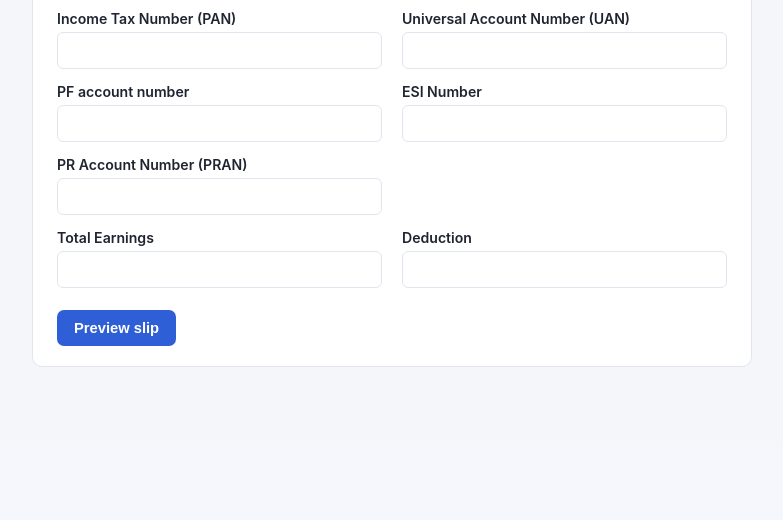
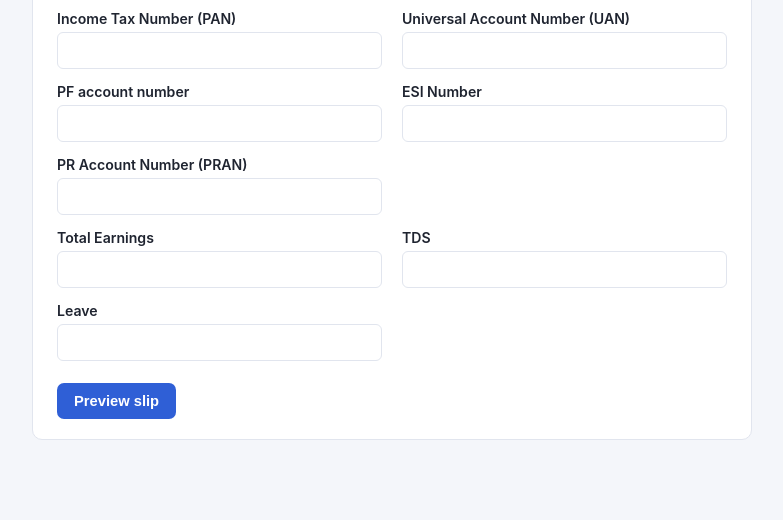
Before and after one commit to nehadhoble/salary-slip-portal, a Flask app: page /slip in a window 1280 px wide. Shown: the part 663-1183 px from the top of the page, without its empty margins (82-865 px from the left). Before the commit the page ends 1030 px from the top, so only its background shows below. Run offline with Flask 3, Linux system fonts and the light colour scheme; the visitor is signed in with stand-in values (Sample User, id 1); data that the repository does not hold is empty.

Commit message:
Split the single Deduction field into separate TDS and Leave amounts
The Deductions column now always lists TDS and Leave with their
respective amounts (0.00 when left blank) instead of one generic
Deduction line; Net Amount is Total Earnings minus their sum.

Co-Authored-By: Claude Sonnet 5 <noreply@anthropic.com>

```diff
--- a/app.py
+++ b/app.py
@@ -40,7 +40,7 @@ SLIP_FIELDS = [
     "month", "year", "company", "employee_id", "employee_name", "employee_no",
     "designation", "location", "bank_details", "date_of_joining", "tax_regime",
     "pan", "uan", "pf_account_number", "esi_number", "pran", "total_earnings",
-    "deduction",
+    "tds", "leave",
 ]
 
 app = Flask(__name__)
@@ -291,8 +291,9 @@ def slip_form():
 def slip_preview():
     form = _form_data_from_request(request.form)
     total_earnings = _parse_amount(form["total_earnings"])
-    deduction = _parse_amount(form.get("deduction", ""))
-    breakdown = calculate(total_earnings, db.load_settings(), deduction)
+    tds = _parse_amount(form.get("tds", ""))
+    leave = _parse_amount(form.get("leave", ""))
+    breakdown = calculate(total_earnings, db.load_settings(), tds, leave)
     rows = breakdown_rows(breakdown)
     net = format_amount(breakdown["net_amount"])
     words = amount_to_words(breakdown["net_amount"]) if breakdown["net_amount"] > 0 else ""
@@ -316,8 +317,9 @@ def slip_preview():
 def slip_pdf():
     form = _form_data_from_request(request.form)
     total_earnings = _parse_amount(form["total_earnings"])
-    deduction = _parse_amount(form.get("deduction", ""))
-    breakdown = calculate(total_earnings, db.load_settings(), deduction)
+    tds = _parse_amount(form.get("tds", ""))
+    leave = _parse_amount(form.get("leave", ""))
+    breakdown = calculate(total_earnings, db.load_settings(), tds, leave)
 
     pdf_form = dict(form)
     if form.get("employee_id"):
--- a/calculator.py
+++ b/calculator.py
@@ -33,14 +33,16 @@ def settings_is_valid(settings):
     return basic_fraction * combined_fraction < 1.0
 
 
-def calculate(total_earnings, settings=None, deduction=0.0):
+def calculate(total_earnings, settings=None, tds=0.0, leave=0.0):
     """Returns a dict breakdown: basic_pay, conveyance_allowance, hra, lta,
-    other_allowances, total_earnings, deduction, net_amount.
+    other_allowances, total_earnings, tds, leave, deduction, net_amount.
 
-    deduction is a single slip-level amount subtracted from total_earnings to
-    get net_amount; it's capped so net_amount never goes below zero."""
+    tds and leave are the two slip-level deductions; deduction is their sum,
+    subtracted from total_earnings to get net_amount (floored at zero)."""
     settings = settings or DEFAULT_SETTINGS
-    deduction = _round2(max(0.0, deduction or 0.0))
+    tds = _round2(max(0.0, tds or 0.0))
+    leave = _round2(max(0.0, leave or 0.0))
+    deduction = _round2(tds + leave)
     if total_earnings is None or total_earnings <= 0.0:
         return {
             "basic_pay": 0.0,
@@ -49,7 +51,9 @@ def calculate(total_earnings, settings=None, deduction=0.0):
             "lta": 0.0,
             "other_allowances": 0.0,
             "total_earnings": 0.0,
-            "deduction": 0.0,
+            "tds": tds,
+            "leave": leave,
+            "deduction": deduction,
             "net_amount": 0.0,
         }
     basic = _round2(total_earnings * settings["basic_pct"] / 100.0)
@@ -57,7 +61,6 @@ def calculate(total_earnings, settings=None, deduction=0.0):
     lta = _round2(basic * settings["lta_pct"] / 100.0)
     other = _round2(basic * settings["other_pct"] / 100.0)
     conveyance = _round2(total_earnings - (basic + hra + lta + other))
-    deduction = min(deduction, total_earnings)
     return {
         "basic_pay": basic,
         "conveyance_allowance": conveyance,
@@ -65,8 +68,10 @@ def calculate(total_earnings, settings=None, deduction=0.0):
         "lta": lta,
         "other_allowances": other,
         "total_earnings": total_earnings,
+        "tds": tds,
+        "leave": leave,
         "deduction": deduction,
-        "net_amount": _round2(total_earnings - deduction),
+        "net_amount": _round2(max(0.0, total_earnings - deduction)),
     }
 
 
--- a/pdf_generator.py
+++ b/pdf_generator.py
@@ -79,15 +79,15 @@ def _wrap_text(text, font, size, max_width):
 def _build_payslip_rows(breakdown):
     net = format_amount(breakdown["net_amount"])
     deduction = format_amount(breakdown["deduction"])
-    has_deduction = breakdown["deduction"] > 0
+    tds = format_amount(breakdown["tds"])
+    leave = format_amount(breakdown["leave"])
     return [
         {"el": "Earnings", "ea": "Amount", "eg": "Gross Salary", "dl": "Deductions",
          "da": "Amount", "dg": "Gross Salary", "bold": False, "header": True},
         {"el": "Basic Pay", "ea": format_amount(breakdown["basic_pay"]), "eg": format_amount(breakdown["basic_pay"]),
-         "dl": "Deduction" if has_deduction else "", "da": deduction if has_deduction else "",
-         "dg": deduction if has_deduction else "", "bold": False, "header": False},
+         "dl": "TDS", "da": tds, "dg": tds, "bold": False, "header": False},
         {"el": "Conveyance Allowance", "ea": format_amount(breakdown["conveyance_allowance"]),
-         "eg": format_amount(breakdown["conveyance_allowance"]), "dl": "", "da": "", "dg": "",
+         "eg": format_amount(breakdown["conveyance_allowance"]), "dl": "Leave", "da": leave, "dg": leave,
          "bold": False, "header": False},
         {"el": "HRA", "ea": format_amount(breakdown["hra"]), "eg": format_amount(breakdown["hra"]),
          "dl": "", "da": "", "dg": "", "bold": False, "header": False},
--- a/templates/slip_form.html
+++ b/templates/slip_form.html
@@ -108,8 +108,12 @@
       <input type="number" step="0.01" min="0" id="total_earnings" name="total_earnings" value="{{ form.total_earnings }}" required>
     </div>
     <div class="form-row">
-      <label for="deduction">Deduction</label>
-      <input type="number" step="0.01" min="0" id="deduction" name="deduction" value="{{ form.deduction }}">
+      <label for="tds">TDS</label>
+      <input type="number" step="0.01" min="0" id="tds" name="tds" value="{{ form.tds }}">
+    </div>
+    <div class="form-row">
+      <label for="leave">Leave</label>
+      <input type="number" step="0.01" min="0" id="leave" name="leave" value="{{ form.leave }}">
     </div>
   </div>
 
```
Also changed, not shown: templates/preview.html (+8 -4 lines).
